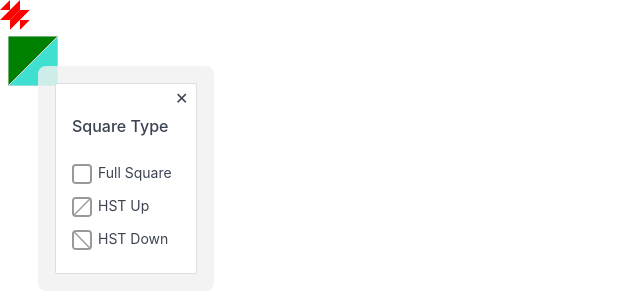
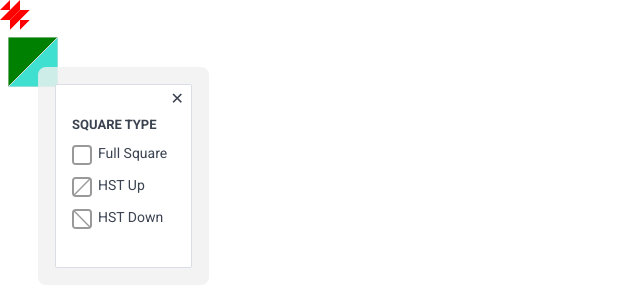
Before and after one commit to kissmedve/patchnplay, a React (Create React App) app: page / in a window 1280 px wide. Shown: the top 300 px of the page, without its empty margins (0-640 px from the left). Built offline with nearby package versions, Linux system fonts and the light colour scheme.

Commit message:
added Palette with Swatches to SquareStyler, along with respective styling

```diff
--- /dev/null
+++ b/src/components/Palette.js
@@ -0,0 +1,110 @@
+import React, { useState } from "react";
+import Swatches from './Swatches';
+
+const Palette = ({ paletteType }) => {
+
+  // local states
+  const [colorData, setColorData] = useState({});
+
+  const paletteData = [
+    {
+      type: 'rect',
+      data: [
+        {
+          swatchesGroup: '1',
+          swatchesTitle: 'Square',
+        }
+      ],
+    },
+    {
+      type: 'hstDown',
+      data: [
+        {
+          swatchesGroup: '1',
+          swatchesTitle: 'Left Triangle',
+        },
+        {
+          swatchesGroup: '2',
+          swatchesTitle: 'Right Triangle',
+        }
+      ]
+    },
+    {
+      type: 'hstUp',
+      data: [
+        {
+          swatchesGroup: '1',
+          swatchesTitle: 'Left Triangle',
+        },
+        {
+          swatchesGroup: '2',
+          swatchesTitle: 'Right Triangle',
+        }
+      ],
+    },
+    {
+      type: 'bigBlock',
+      data: [
+        {
+          swatchesGroup: '1',
+          swatchesTitle: 'Colour 1',
+        },
+        {
+          swatchesGroup: '2',
+          swatchesTitle: 'Colour 2',
+        },
+        {
+          swatchesGroup: '3',
+          swatchesTitle: 'Colour 3',
+        }
+      ],
+    },
+
+    {
+      type: 'sashColumn',
+      data: [
+        {
+          swatchesGroup: '1',
+          swatchesTitle: 'Sashing Column',
+        }
+      ],
+    },
+    {
+      type: 'sashRow',
+      data: [
+        {
+          swatchesGroup: '1',
+          swatchesTitle: 'Sashing Row',
+        }
+      ],
+    },
+  ];
+
+  const setNewColor = (newColor, newSwatchesGroup) => {
+    setColorData({
+      color: newColor,
+      swatchesGroup: newSwatchesGroup
+    })
+  };
+
+  const paletteFiltered = paletteData.filter(palette => palette.type === paletteType)[0];
+  const paletteFilteredData = paletteFiltered ? paletteFiltered.data : null;
+
+  return (
+    <>
+      <div className="color-swatches card-footer">
+
+        <div className="h6">
+          {paletteFilteredData && paletteFilteredData.length > 1 ? 'Pick Colours' : paletteFilteredData && paletteFilteredData.length === 1 ? 'Pick a Colour' : null}
+        </div>
+
+        {paletteFilteredData && paletteFilteredData.length > 0 ? paletteFilteredData.map((item, index) => (
+          <Swatches swatchesTitle={item.swatchesTitle} swatchesGroup={item.swatchesGroup} setNewColor={setNewColor} key={index} />
+        )) : null}
+      </div>
+
+    </>
+  )
+}
+
+export default Palette;
--- a/src/components/SquareStyler.js
+++ b/src/components/SquareStyler.js
@@ -1,19 +1,29 @@
-import React from "react";
+import React, { useState } from "react";
+import Palette from './Palette';
 
 const SquareStyler = () => {
+
+  // local states
+  const [squareType, setSquareType] = useState('');
+
+  const selectSquareType = (event) => {
+    setSquareType(event.target.value);
+  }
+
   return (
     <>
       <div className="styling-dropdown popup">
 
         <div className="card ">
 
-          <a className="btn btn-clear" aria-label="Close" role="button"></a>
+          <button className="btn btn-clear" aria-label="Close" ></button>
 
-          <div className="card-header">
+          {/* <div className="card-header">
 
+
+          </div> */}
+          <div className="card-body">
             <div className="card-title h6">Square Type</div>
-          </div>
-          <div className="card-body">
             <div className="form-group">
 
               <label htmlFor="rect" className="form-radio rect">
@@ -21,7 +31,8 @@ const SquareStyler = () => {
                   type="radio"
                   id="rect"
                   name="squareType"
-                  value="rect" />
+                  value="rect"
+                  onChange={selectSquareType} />
                 <i className="form-icon"></i>
                 <span>Full Square</span>
               </label>
@@ -30,7 +41,8 @@ const SquareStyler = () => {
                   type="radio"
                   id="hst-up"
                   name="squareType"
-                  value="hstUp" />
+                  value="hstUp"
+                  onChange={selectSquareType} />
                 <i className="form-icon"></i>
                 <span>HST Up</span>
               </label>
@@ -39,12 +51,14 @@ const SquareStyler = () => {
                   type="radio"
                   id="hst-down"
                   name="squareType"
-                  value="hstDown" />
+                  value="hstDown"
+                  onChange={selectSquareType} />
                 <i className="form-icon"></i>
                 <span>HST Down</span>
               </label>
             </div>
           </div>
+          <Palette paletteType={squareType} />
         </div>
 
       </div>
--- /dev/null
+++ b/src/components/Swatches.js
@@ -0,0 +1,43 @@
+import React, { useState, useEffect } from "react";
+
+const Swatches = ({ swatchesTitle, swatchesGroup, setNewColor }) => {
+
+  // temporary solution: default palette colors
+  // later on palette colors will come through the PaletteSettings component
+  const paletteColors = ['red', 'blue', 'yellow', 'green', 'turquoise'];
+
+  // local states
+  const [color, setColor] = useState('');
+
+  const pickColor = (pickedColor) => {
+    setColor(pickedColor);
+  };
+
+  useEffect(() => {
+    setNewColor({
+      swatchesGroup: swatchesGroup,
+      color: color,
+    });
+  }, [color]);
+
+  const swatches =
+    paletteColors.map((paletteColor, index) => (
+      <button
+        className={`swatch swatch-${index}`}
+        style={{ background: `${paletteColor}` }}
+        key={index}
+        onClick={() => pickColor(paletteColor)} />
+    ))
+    ;
+
+  return (
+    <div className="swatches-group">
+      <div className="swatches-title">{swatchesTitle}</div>
+      <div className="swatches">
+        {swatches}
+      </div>
+    </div>
+  )
+}
+
+export default Swatches;
--- a/src/styles/globals.css
+++ b/src/styles/globals.css
@@ -1,11 +1,8 @@
 @import url('spectre.css');
 @import url('variables.css');
 
-html {
+body {
   font-family: "Roboto", sans-serif;
-}
-body {
-
 }
 
 /* Square */
@@ -84,7 +81,8 @@ body {
 .styling-dropdown .card {
   padding-top: 0.7rem;
 }
-.styling-dropdown span {
+.styling-dropdown span,
+.styling-dropdown .swatches-title {
  white-space: nowrap;
  font-size: var(--font_14px);
  margin-left: 2px;
@@ -100,10 +98,10 @@ body {
   content: none;
 }
 .styling-dropdown .form-icon {
-  width: 20px;
-  height: 20px;
+  width: 1rem;
+  height: 1rem;
   border-radius: 20%;
-  border: 5px solid transparent;
+  border: 0.2rem solid transparent;
 }
 .styling-dropdown .form-radio input:checked + .form-icon,
 .styling-dropdown .form-radio input:focus + .form-icon {
@@ -124,3 +122,29 @@ body {
 .styling-dropdown .form-radio.hst-up input:checked + .form-icon {
   background: hsl(0, 0%, 60%) url(img/hst-up.svg) no-repeat center center;
 }
+.styling-dropdown button.swatch {
+  width: 1.25rem;
+  height: 1.25rem;
+  display: inline-block;
+  opacity: 1;
+  border: 2px solid transparent;
+}
+.styling-dropdown button.swatch:focus,
+.styling-dropdown button.swatch:active {
+  outline: none;
+  transform: scale(1.2, 1.2);
+}
+.styling-dropdown .swatches {
+  display: flex;
+  justify-content: flex-start;
+  flex-wrap: wrap;
+  width: 6.25rem;
+}
+.styling-dropdown .swatches-group {
+  margin: 0.3rem 0;
+}
+.styling-dropdown .h6 {
+  font-size: var(--font_13px);
+  font-weight: 700;
+  text-transform: uppercase;
+}
```
Also changed, not shown: 1 other file (tests, documents, lock files or other folders).
